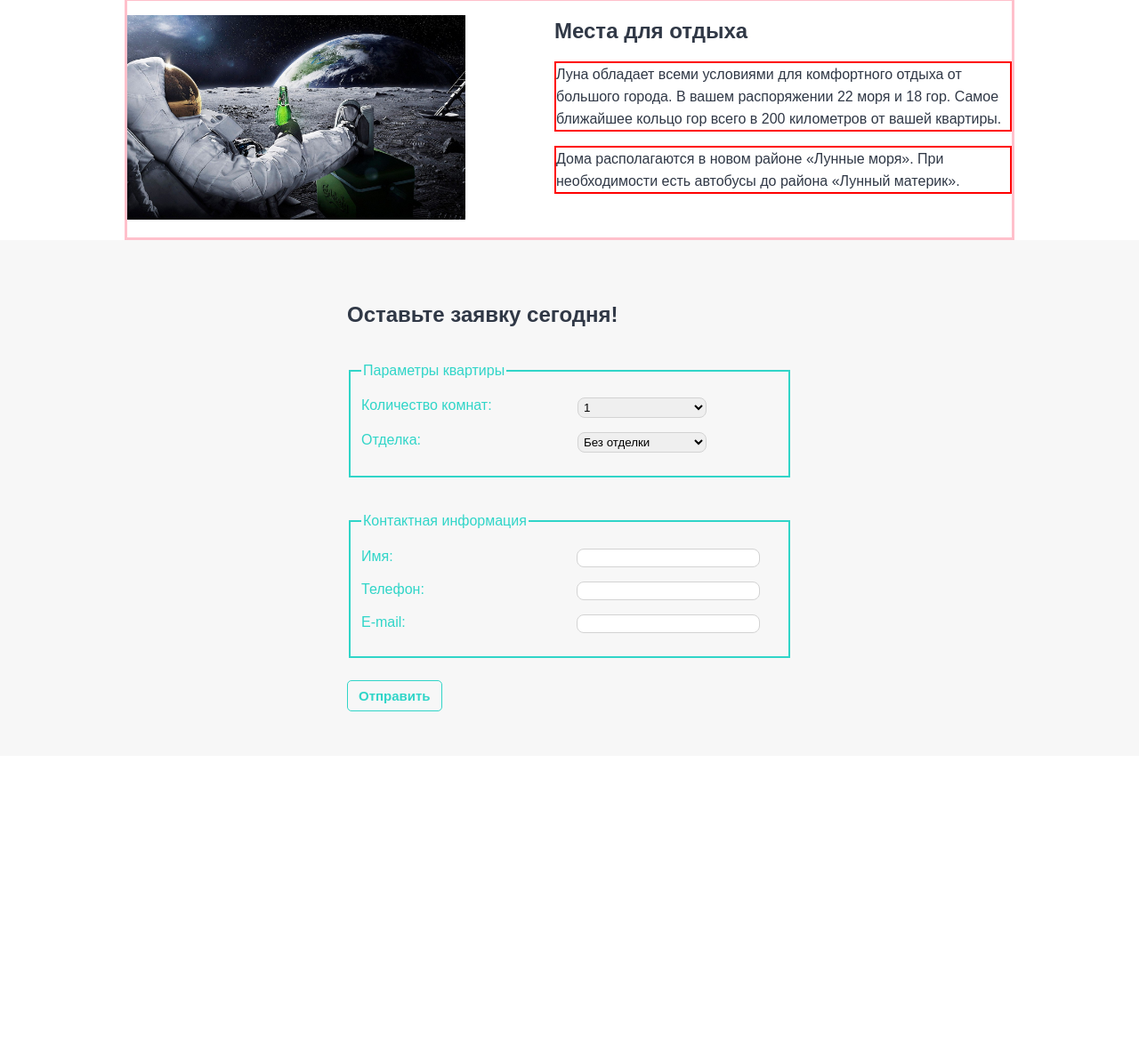
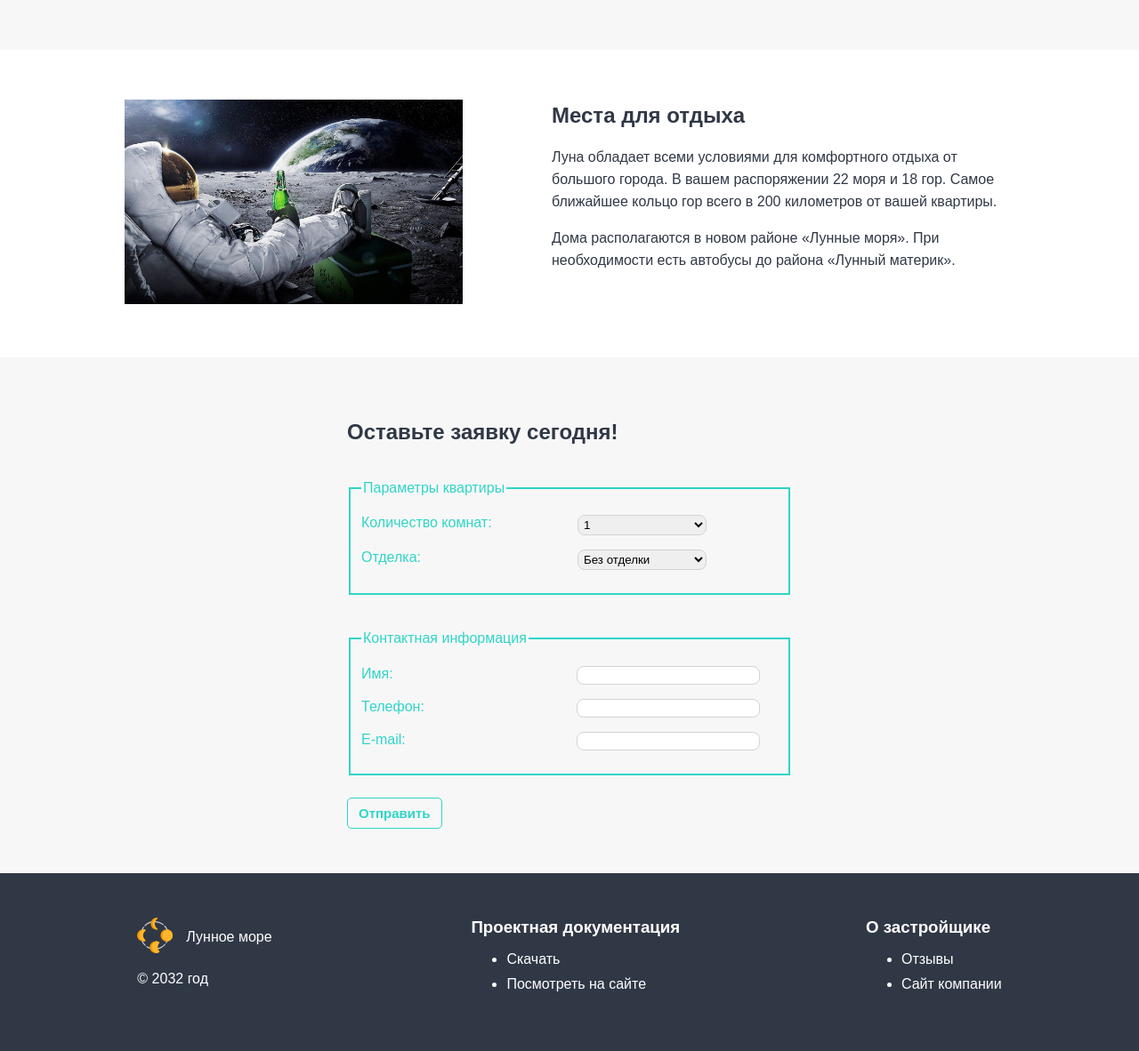
Before and after one commit to ludaalt/layout-designer-project-lvl1, a website: page index.html in a window 1280 px wide. Shown: the part 934-2116 px from the top of the page at 89% size. Before the commit the page ends 1784 px from the top, so only its background shows below. Drawn offline with Linux system fonts and the light colour scheme.

Commit message:
add seventh step

```diff
--- a/index.html
+++ b/index.html
@@ -154,19 +154,38 @@
 					<button type="submit" class="button form-button">Отправить</button>
 
 				</form>
+			</div>
+		</section>
+	</main>
 
+	<footer class="main-footer">
+
+		<div class="main-footer-block">
+			<div class="main-header__logo">
+				<a href="index.html">
+					<img src="images/logo.svg" alt="Main-logo" width="40" height="40">
+				</a>
+				<a href="index.html">Лунное море</a>
 			</div>
+			<p>© 2032 год</p>
+		</div>
 
 
-		</section>
+		<div class="main-footer-block">
+			<h3>Проектная документация</h3>
+			<ul>
+				<li><a href="#">Скачать</a></li>
+				<li><a href="#">Посмотреть на сайте</a></li>
+			</ul>
+		</div>
 
-
-
-
-	</main>
-
-	<footer>
-
+		<div class="main-footer-block">
+			<h3>О застройщике</h3>
+			<ul>
+				<li><a href="#">Отзывы</a></li>
+				<li><a href="#">Сайт компании</a></li>
+			</ul>
+		</div>
 	</footer>
 
 </body>
--- a/styles/style.css
+++ b/styles/style.css
@@ -11,7 +11,6 @@ body {
 .container {
 	width: 1000px;
 	margin: auto;
-
 }
 
 .main-header {
@@ -35,8 +34,6 @@ body {
 	color: #303846;
 }
 
-
-
 .main-header__menu {
 	display: flex;
 	justify-content: space-between;
@@ -45,7 +42,6 @@ body {
 	margin: 0;
 }
 
-
 .main-header__menu a {
 	text-decoration: none;
 	padding-left: 20px;
@@ -53,10 +49,7 @@ body {
 	color: inherit;
 }
 
-
 .promo {
-
-
 	width: 100%;
 	min-height: 280px;
 	padding-top: 50px;
@@ -92,7 +85,6 @@ body {
 	text-decoration: none;
 }
 
-
 .promo-button {
 	border: 1px solid #fff;
 	color: #fff;
@@ -102,10 +94,8 @@ body {
 	width: 100%;
 
 	background-color: #fff;
-	padding-top: 30px;
-
-	padding-top: 30px;
-	border: 3px solid pink;
+	padding-top: 40px;
+	padding-bottom: 40px;
 }
 
 .advantages-list {
@@ -121,10 +111,6 @@ body {
 	width: 270px;
 }
 
-/*.advantage-item h2 {
-	font-size: 25px;
-}*/
-
 .advantage-item p {
 	font-size: 16px;
 	line-height: 25px;
@@ -132,14 +118,13 @@ body {
 
 .about {
 	background-color: #f7f7f7;
-	padding-top: 30px;
-
+	padding-top: 40px;
+	padding-bottom: 40px;
 }
 
 .about-box,
 .places-box  {
 	display: flex;
-	border: 3px solid pink;
 	padding: 0;
 	margin: 0;
 }
@@ -156,7 +141,6 @@ body {
 .places-text {
 	font-size: 16px;
 	line-height: 25px;
-	border: 2px solid red;
 }
 
 .about-text {
@@ -169,7 +153,8 @@ body {
 }
 
 .places {
-	padding-top: 30px;
+	padding-top: 40px;
+	padding-bottom: 40px;
 }
 
 .request-form {
@@ -188,15 +173,12 @@ body {
 	margin-bottom: 25px;
 	color: #30d5c8;
 	border: 2px solid #30d5c8;
-
 }
 
 .request-item {
 	display: flex;
-
 	justify-content: space-around;
 	align-content:  center;
-
 }
 
 .request-item label {
@@ -207,27 +189,48 @@ body {
 .select-repair {
 	width: 145px;
 	padding: 2px;
-
 	margin-right: 80px;
 	border-radius: 8px;
 	border: 1px solid lightgrey;
 }
 
-
 .request-item input {
 	width: 200px;
 	padding: 2px;
-
-
 	margin-right: 20px;
 	border: 1px solid lightgrey;
 	border-radius: 8px;
-
 }
 
 
 .form-button {
 	border: 1px solid #30d5c8;
 	color: #30d5c8;
+}
 
+.main-footer {
+	background-color: #303846;
+	display: flex;
+	justify-content: space-around;
+	color: #fff;
+	padding: 50px;
 }
+
+.main-footer-block {
+	padding: 0;
+	margin: 0;
+}
+
+.main-footer-block h3 {
+	padding: 0;
+	margin: 0;
+}
+
+.main-footer-block li {
+	margin-bottom: 10px;
+}
+
+.main-footer-block a {
+	color: #fff;
+	text-decoration: none;
+}
```
